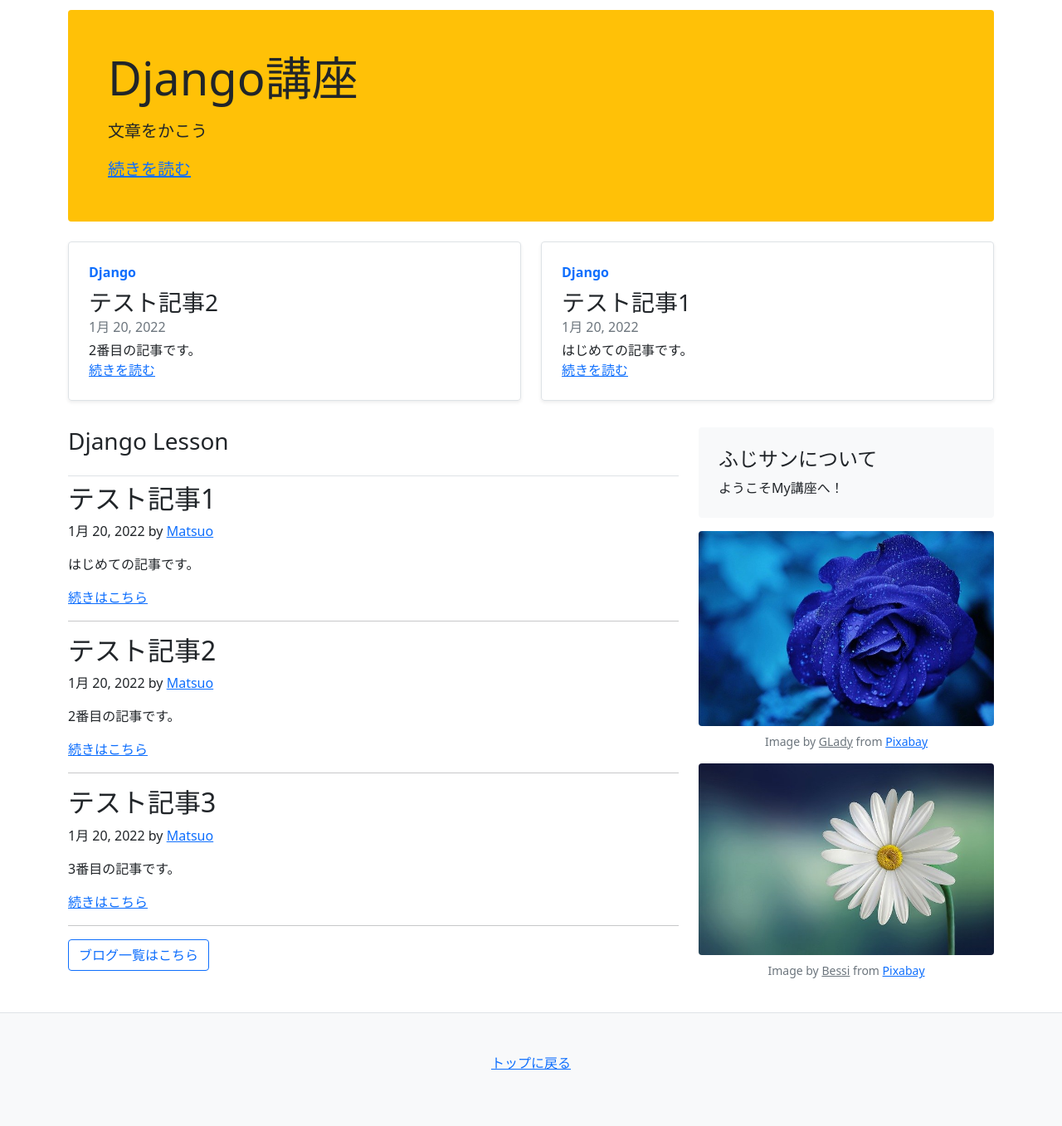
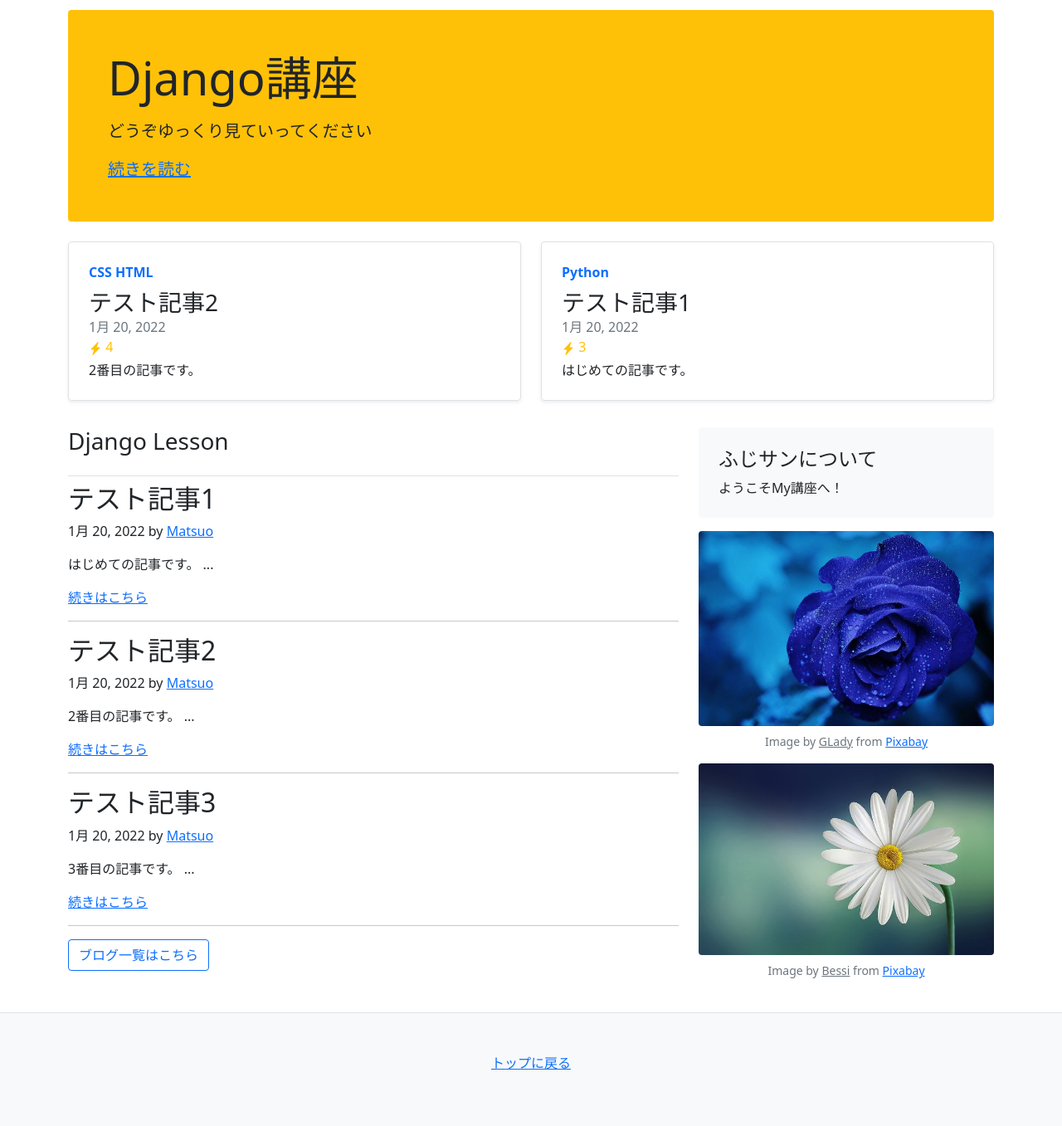
Before and after one commit to matsuo0/BlogSystem_Django, a Django app: page / in a window 1280 px wide. Shown: the part 151-1508 px from the top of the page at 83% size. Run offline with Django 3.2, Linux system fonts and the light colour scheme; data comes from the database, SQL or seed files in the repository; parts of the project's set-up code (start-up, migrations or seed data) failed here and were passed over.

Commit message:
SECRET_KEYをSECRETSへ移動 index.html UIの一部修正

```diff
--- a/config/settings.py
+++ b/config/settings.py
@@ -19,9 +19,6 @@ BASE_DIR = Path(__file__).resolve().parent.parent
 # Quick-start development settings - unsuitable for production
 # See https://docs.djangoproject.com/en/3.2/howto/deployment/checklist/
 
-# SECURITY WARNING: keep the secret key used in production secret!
-SECRET_KEY = 'django-insecure-zo2+h1hti75pbjpwbgrz(bigvo^&!_c81i49j&k-4dl$0zjsll'
-
 # SECURITY WARNING: don't run with debug turned on in production!
 DEBUG = False
 if os.getenv('GAE_APPLICATION', None):
@@ -37,6 +34,9 @@ else:
         objs = yaml.safe_load(file)
         for obj in objs:
             os.environ[obj] = objs[obj]
+
+# SECURITY WARNING: keep the secret key used in production secret!
+SECRET_KEY = os.environ['DJANGO_SECRET_KEY']
 
 # Application definition
 
--- a/templates/mysite/index.html
+++ b/templates/mysite/index.html
@@ -13,7 +13,7 @@
     <div class="p-4 p-md-5 mb-4 rounded bg-warning">
         <div class="col-md-6 px-0">
             <h1 class="display-4 font-italic">Django講座</h1>
-            <p class="lead my-3">文章をかこう</p>
+            <p class="lead my-3">どうぞゆっくり見ていってください</p>
             <p class="lead mb-0">
                 <a href="#" class="font-weight-bold">続きを読む</a>
             </p>
@@ -27,11 +27,25 @@
             <div class="row g-0 border rounded overflow-hidden flex-md-row
             mb-4 shadow-sm h-md-250 position-relative">
                 <div class="col p-4 d-flex flex-column position-static">
-                    <strong class="d-inline-block mb-2 text-primary">Django</strong>
+                    <strong class="d-inline-block mb-2 text-primary">
+                        {% for tag in obj.tags.all %}
+                        {{ tag.name }}
+                        {% endfor %}
+                    </strong>
                     <h3 class="mb-0">{{ obj.title }}</h3>
-                    <div class="mb-1 text-muted">{{ obj.created_at }}</div>
+                    <div class="mb-1 text-muted">{{ obj.created_at }}
+                        <div class="d-line-block text-warning">
+                            <svg xmlns="http://www.w3.org/2000/svg" width="1em" height="1em" fill="currentColor"
+                                 class="bi bi-lightning-fill"
+                                 viewBox="0 0 16 16">
+                                <path fill-rule="evenodd"
+                                      d="M11.251.068a.5.5 0 0 1 .227.58L9.677 6.5H13a.5.5 0 0 1 .364.843l-8 8.5a.5.5 0 0 1-.842-.49L6.323 9.5H3a.5.5 0 0 1-.364-.843l8-8.5a.5.5 0 0 1 .615-.09z"/>
+                            </svg>
+                            {{ obj.count }}
+                        </div>
+                    </div>
                     <p class="card-text mb-auto">{{ obj.text }}</p>
-                    <a href="/blog/{{ obj.id }}" class="stretched-link">続きを読む</a>
+                    <a href="/blog/{{ obj.id }}" class="stretched-link"></a>
                 </div>
             </div>
         </div>
@@ -52,7 +66,7 @@
                 <h2 class="blog-post-title">{{ obj.title }}</h2>
                 <p class="blog-post-meta">{{ obj.created_at }} by
                     <a href="#">{{ obj.author }}</a>
-                <p> {{ obj.text }}</p>
+                <p> {{ obj.text|slice:":120" }} ...</p>
                 <a href="/blog/{{ obj.id }}" class="">続きはこちら</a>
             </div>
             <hr>
```
